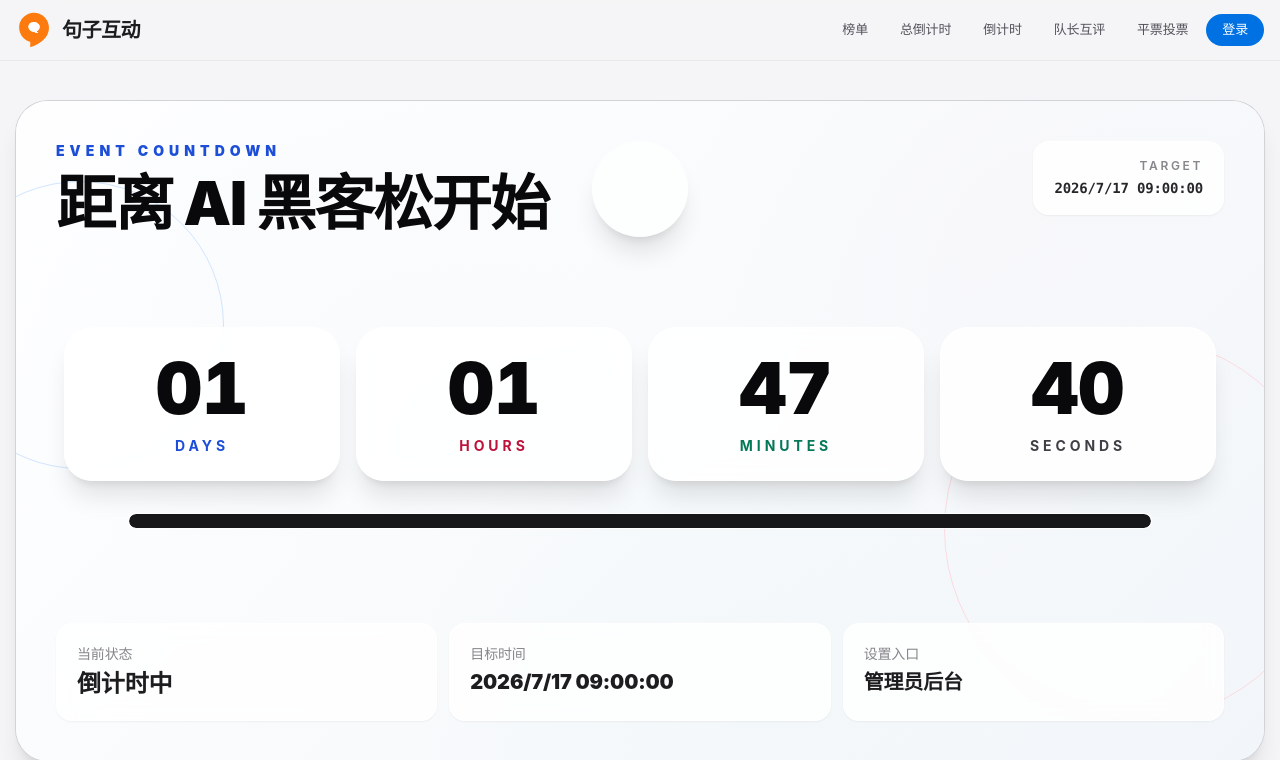
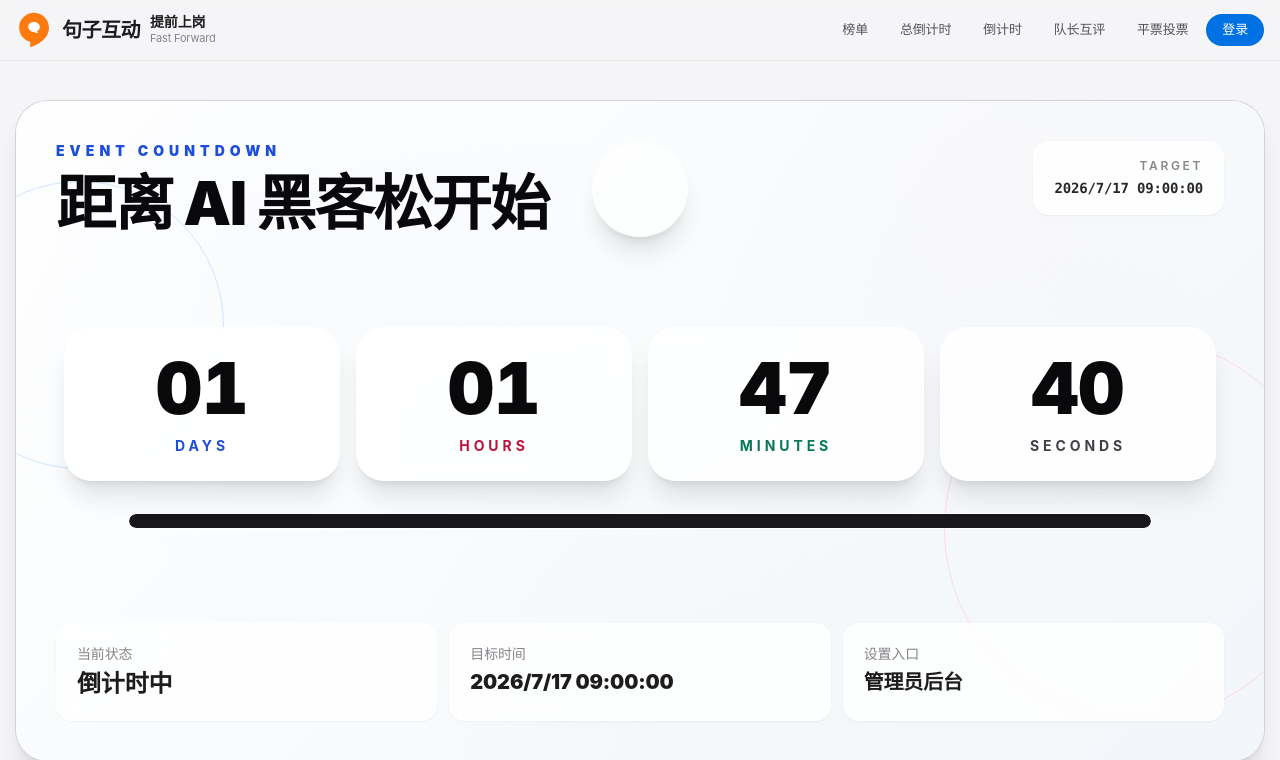
Before and after one commit to NemoArce2007/hackathon, a Flask app: page /countdown in a window 1280 px wide. Shown: the top 760 px of the page. Run offline with Flask 3, Linux system fonts and the light colour scheme; data comes from the database, SQL or seed files in the repository; data that the repository does not hold is empty; some libraries are stand-ins or nearby versions.

Commit message:
导航栏副标题英文简化为 Fast Forward
Co-Authored-By: Claude Opus 4.7 <noreply@anthropic.com>

```diff
--- a/templates/base.html
+++ b/templates/base.html
@@ -44,7 +44,10 @@
     <div class="mx-auto flex max-w-7xl flex-col gap-3 px-4 py-2.5 sm:flex-row sm:items-center sm:justify-between sm:py-3">
       <a href="{{ url_for('leaderboard') }}" class="flex items-center gap-2.5">
         <img src="{{ url_for('static', filename='logo.svg') }}" alt="句子互动" class="h-9 w-9">
-        <span class="text-xl font-black tracking-tight text-ink">句子互动</span>
+        <span class="flex items-center gap-2.5">
+          <span class="text-xl font-black tracking-tight text-ink">句子互动</span>
+          <span><span class="block text-sm font-semibold leading-4">提前上岗</span><span class="block text-[11px] text-muted">Fast Forward</span></span>
+        </span>
       </a>
       <div class="flex flex-wrap items-center gap-1 text-[13px]">
         <a class="rounded-full px-3.5 py-1.5 font-medium text-zinc-600 transition-colors hover:bg-black/5 hover:text-ink" href="{{ url_for('leaderboard') }}">榜单</a>
```
